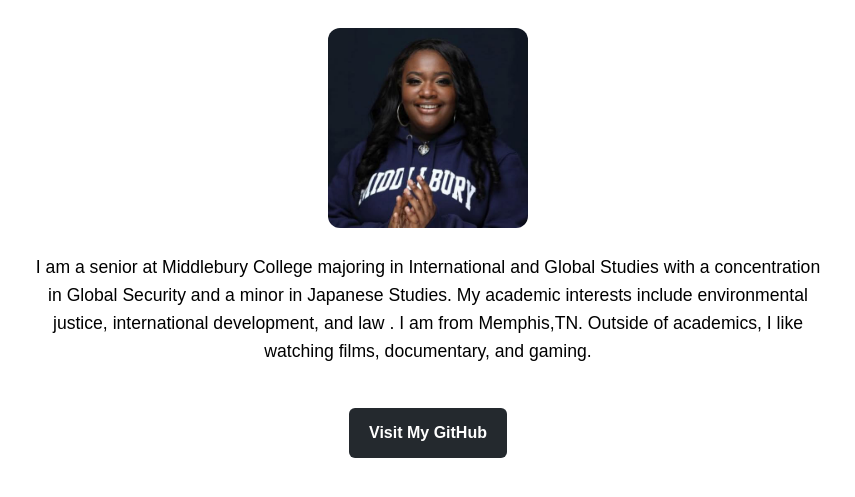
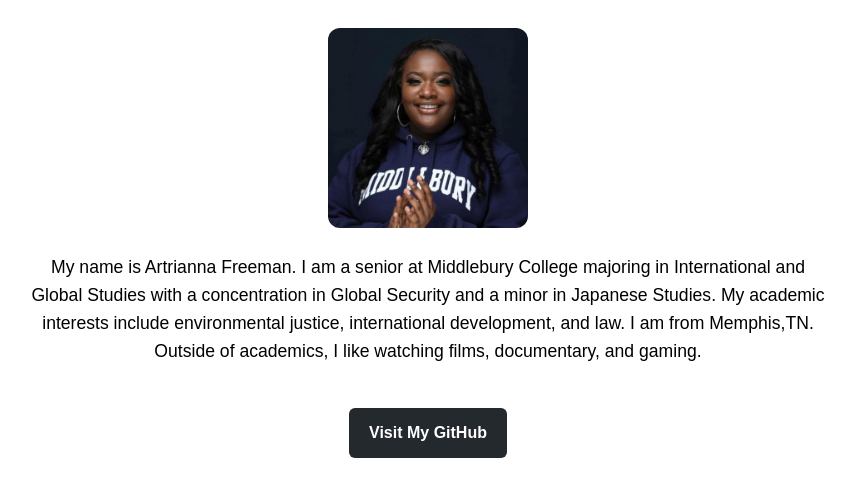
Before and after one commit to ArtriF2025/ArtriF2025.github.io, a plain HTML site: page index.html in a window 1280 px wide. Shown: the part 105-602 px from the top of the page, without its empty margins (212-1067 px from the left). Drawn offline with Linux system fonts and the light colour scheme.

Commit message:
Update index.html

```diff
--- a/index.html
+++ b/index.html
@@ -52,10 +52,9 @@
   <img src="photo.jpg" alt="Photo of Artrianna Freeman">
 
   <p>
-    I am a senior at Middlebury College majoring in International and Global Studies
-    with a concentration in Global Security and a minor in Japanese Studies.
-    My academic interests include environmental justice, international development,
-    and law . I am from Memphis,TN. Outside of academics, I like watching films, documentary, and gaming.
+   My name is Artrianna Freeman. I am a senior at Middlebury College majoring in International and Global Studies
+    with a concentration in Global Security and a minor in Japanese Studies. My academic interests include environmental justice, international development,
+    and law. I am from Memphis,TN. Outside of academics, I like watching films, documentary, and gaming.
   </p>
 
   <a
```
